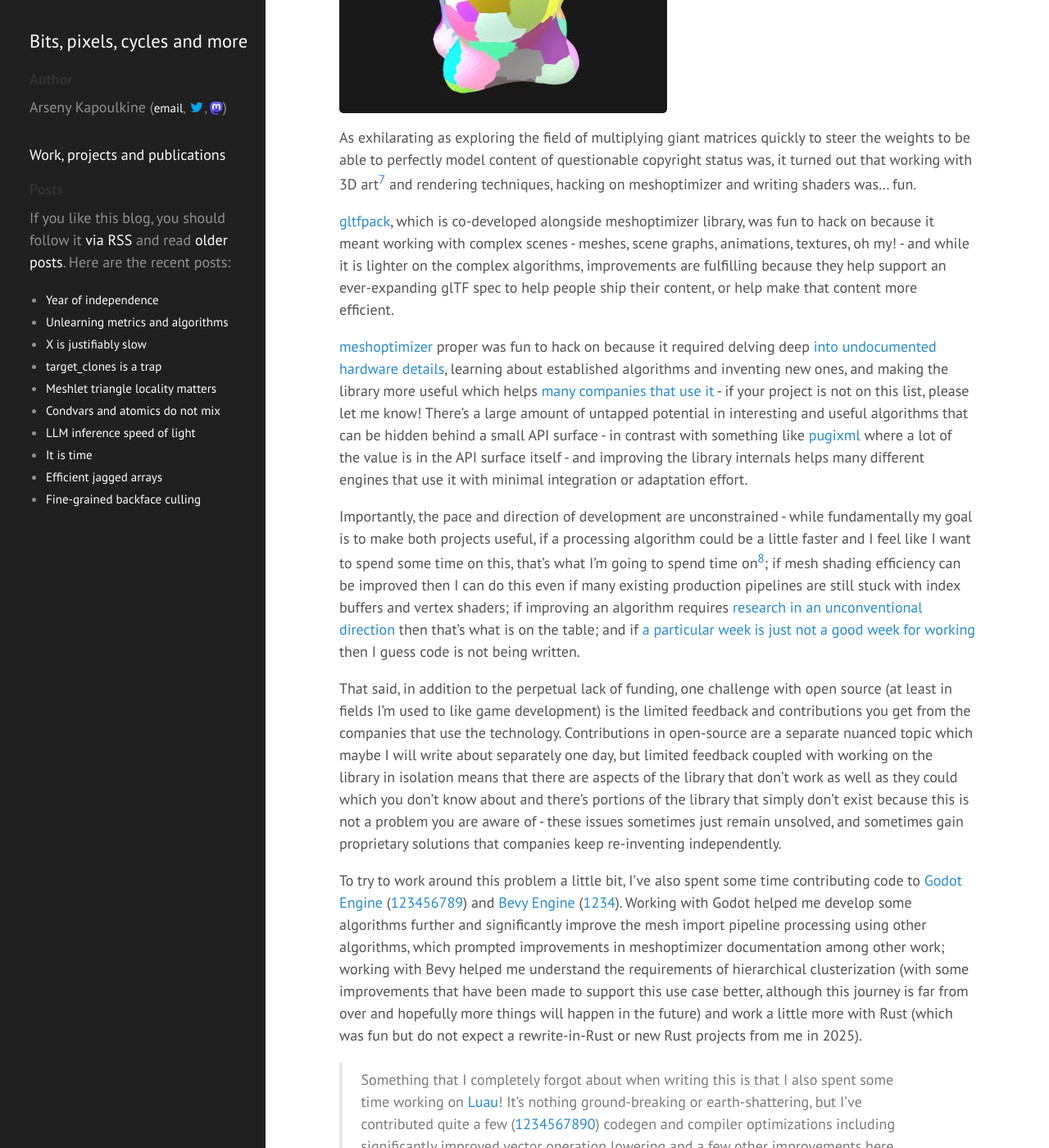
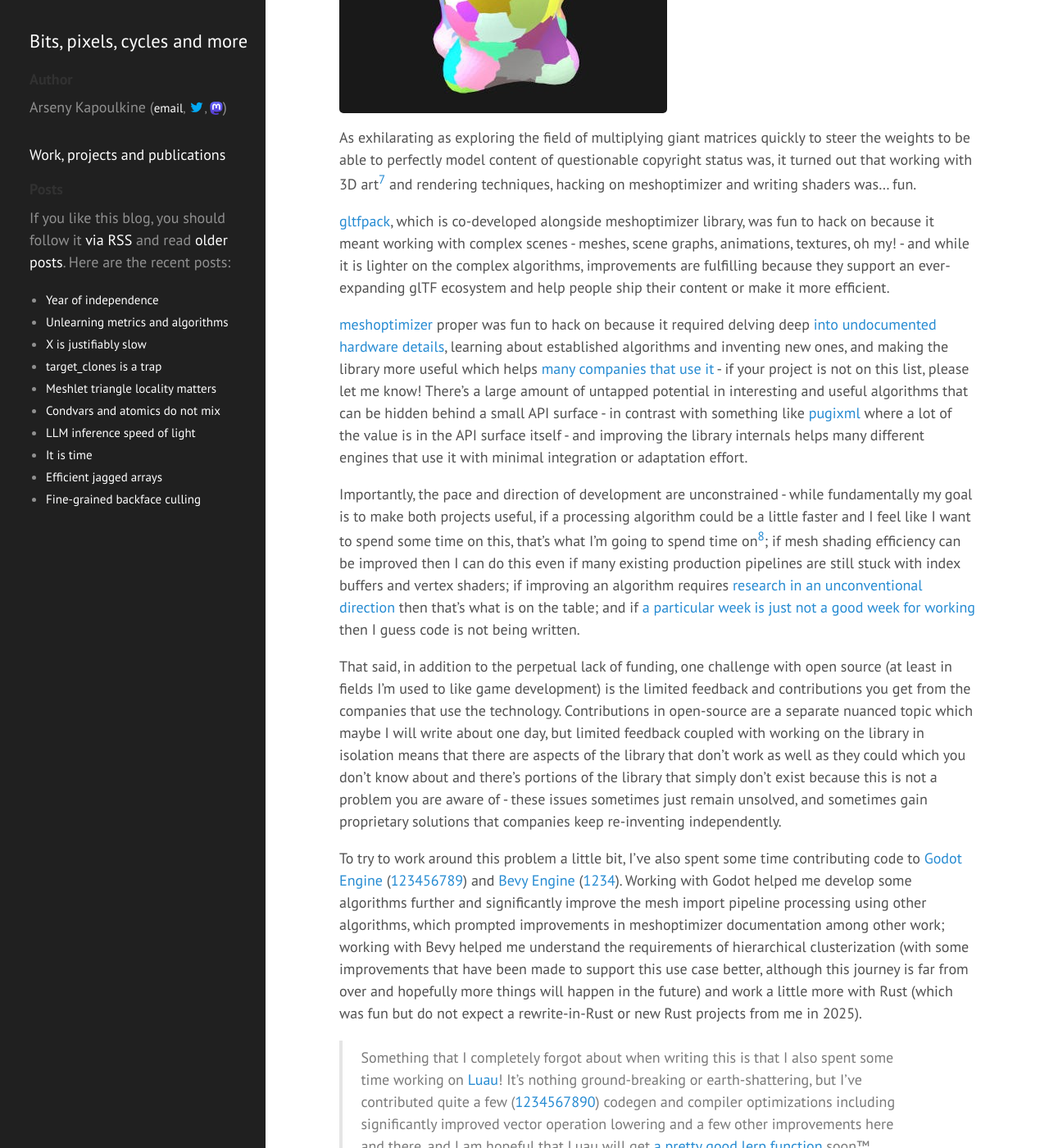
Before and after one commit to zeux/zeux.github.io, a Jekyll site: the page built from _posts/2024-12-31-year-of-independence.md, in a window 1280 px wide and 1400 px high, scrolled down 3774 px. Shown: the whole window at 82% size. Built offline with Jekyll 4.4.1, drawn with Linux system fonts in a browser that asks for light colours; some of the changed text lies outside the part shown.

Commit message:
More wording tweaks

```diff
--- a/_posts/2024-12-31-year-of-independence.md
+++ b/_posts/2024-12-31-year-of-independence.md
@@ -38,13 +38,13 @@
 
 As exhilarating as exploring the field of multiplying giant matrices quickly to steer the weights to be able to perfectly model content of questionable copyright status was, it turned out that working with 3D art[^7] and rendering techniques, hacking on meshoptimizer and writing shaders was... fun.
 
-[gltfpack](https://meshoptimizer.org/gltf/), which is co-developed alongside meshoptimizer library, was fun to hack on because it meant working with complex scenes - meshes, scene graphs, animations, textures, oh my! - and while it is lighter on the complex algorithms, improvements are fulfilling because they help support an ever-expanding glTF spec to help people ship their content, or help make that content more efficient.
+[gltfpack](https://meshoptimizer.org/gltf/), which is co-developed alongside meshoptimizer library, was fun to hack on because it meant working with complex scenes - meshes, scene graphs, animations, textures, oh my! - and while it is lighter on the complex algorithms, improvements are fulfilling because they support an ever-expanding glTF ecosystem and help people ship their content or make it more efficient.
 
 [meshoptimizer](https://github.com/zeux/meshoptimizer) proper was fun to hack on because it required delving deep [into undocumented hardware details](/2024/04/09/meshlet-triangle-locality/), learning about established algorithms and inventing new ones, and making the library more useful which helps [many companies that use it](https://meshoptimizer.org/USERS) - if your project is not on this list, please let me know! There's a large amount of untapped potential in interesting and useful algorithms that can be hidden behind a small API surface - in contrast with something like [pugixml](https://pugixml.org) where a lot of the value is in the API surface itself - and improving the library internals helps many different engines that use it with minimal integration or adaptation effort.
 
 Importantly, the pace and direction of development are unconstrained - while fundamentally my goal is to make both projects useful, if a processing algorithm could be a little faster and I feel like I want to spend some time on this, that's what I'm going to spend time on[^8]; if mesh shading efficiency can be improved then I can do this even if many existing production pipelines are still stuck with index buffers and vertex shaders; if improving an algorithm requires [research in an unconventional direction](/2020/01/22/learning-from-data/) then that's what is on the table; and if [a particular week is just not a good week for working](https://en.bandainamcoent.eu/elden-ring/news/elden-ring-shadow-of-the-erdtree-global-release-timings) then I guess code is not being written.
 
-That said, in addition to the perpetual lack of funding, one challenge with open source (at least in fields I'm used to like game development) is the limited feedback and contributions you get from the companies that use the technology. Contributions in open-source are a separate nuanced topic which maybe I will write about separately one day, but limited feedback coupled with working on the library in isolation means that there are aspects of the library that don't work as well as they could which you don't know about and there's portions of the library that simply don't exist because this is not a problem you are aware of - these issues sometimes just remain unsolved, and sometimes gain proprietary solutions that companies keep re-inventing independently.
+That said, in addition to the perpetual lack of funding, one challenge with open source (at least in fields I'm used to like game development) is the limited feedback and contributions you get from the companies that use the technology. Contributions in open-source are a separate nuanced topic which maybe I will write about one day, but limited feedback coupled with working on the library in isolation means that there are aspects of the library that don't work as well as they could which you don't know about and there's portions of the library that simply don't exist because this is not a problem you are aware of - these issues sometimes just remain unsolved, and sometimes gain proprietary solutions that companies keep re-inventing independently.
 
 To try to work around this problem a little bit, I've also spent some time contributing code to [Godot Engine](https://godotengine.org/) ([1](https://github.com/godotengine/godot/pull/84384)[2](https://github.com/godotengine/godot/pull/93727)[3](https://github.com/godotengine/godot/pull/93916)[4](https://github.com/godotengine/godot/pull/94241)[5](https://github.com/godotengine/godot/pull/94682)[6](https://github.com/godotengine/godot/pull/95705)[7](https://github.com/godotengine/godot/pull/98529)[8](https://github.com/godotengine/godot/pull/98620)[9](https://github.com/godotengine/godot/pull/98801)) and [Bevy Engine](https://bevyengine.org/) ([1](https://github.com/bevyengine/bevy/pull/13904)[2](https://github.com/bevyengine/bevy/pull/13913)[3](https://github.com/bevyengine/bevy/pull/14038)[4](https://github.com/bevyengine/bevy/pull/14042)). Working with Godot helped me develop some algorithms further and significantly improve the mesh import pipeline processing using other algorithms, which prompted improvements in meshoptimizer documentation among other work; working with Bevy helped me understand the requirements of hierarchical clusterization (with some improvements that have been made to support this use case better, although this journey is far from over and hopefully more things will happen in the future) and work a little more with Rust (which was fun but do not expect a rewrite-in-Rust or new Rust projects from me in 2025).
 
```
Also changed, not shown: other parts of _posts/2024-12-31-year-of-independence.md (+2 -2 lines).
